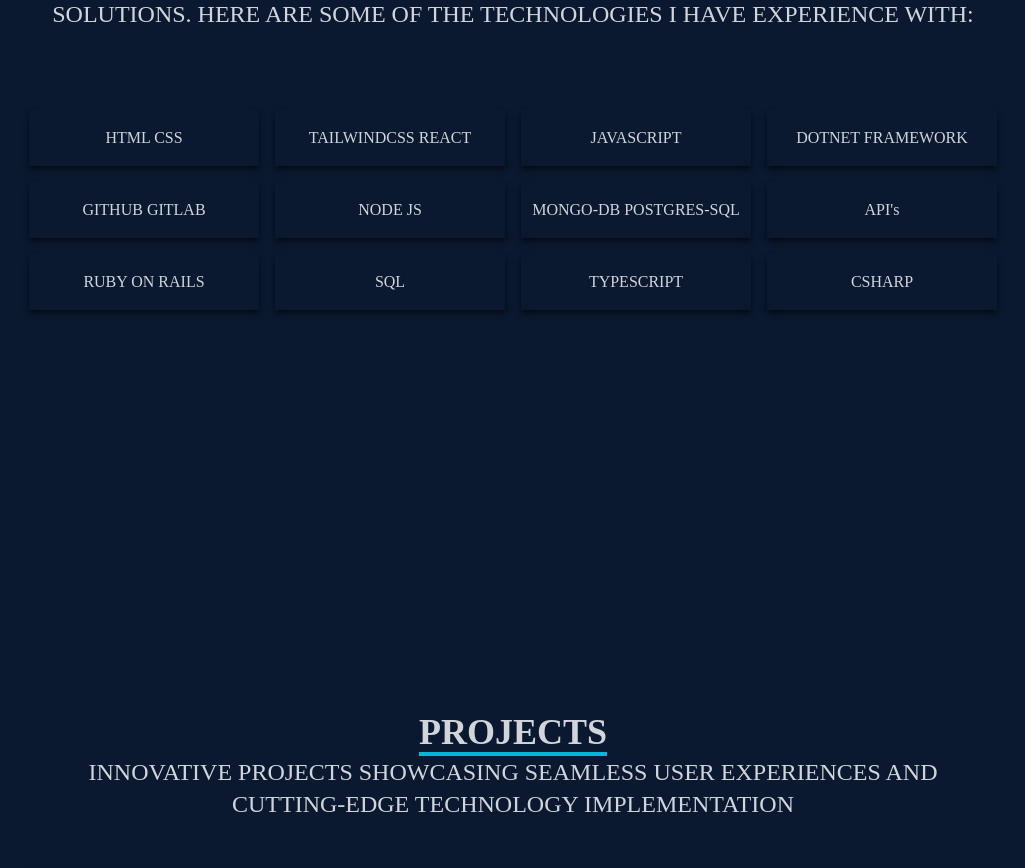
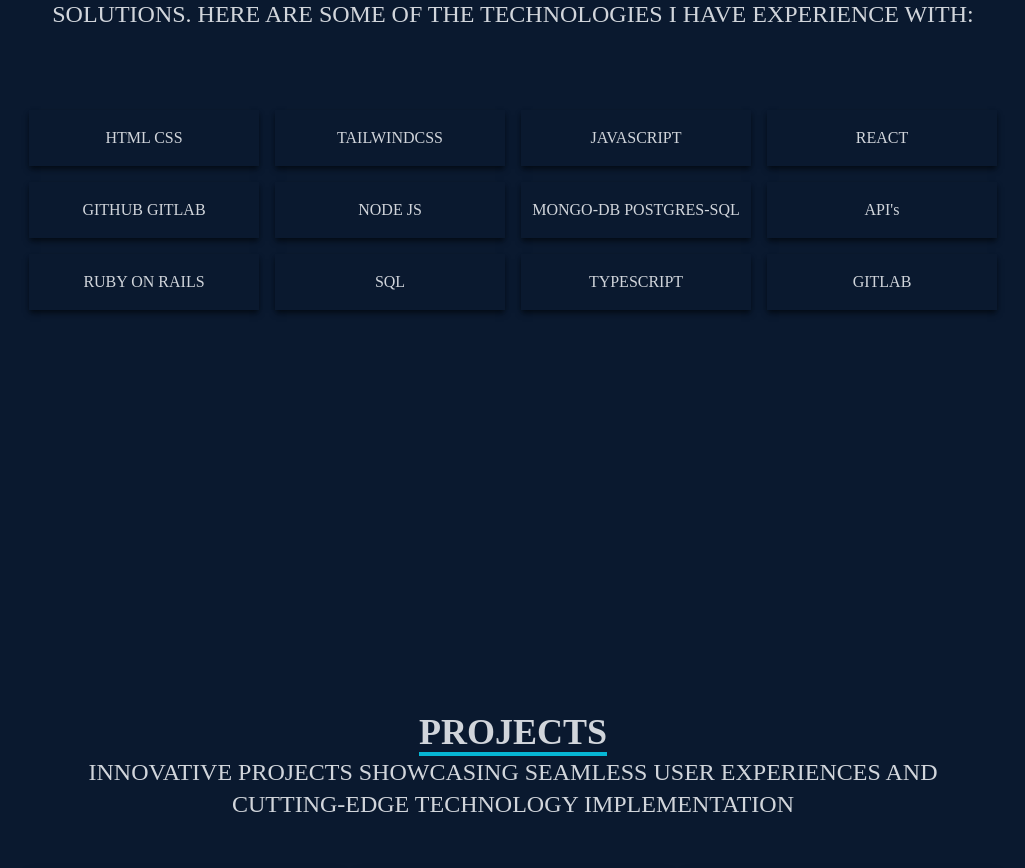
Before and after one commit to sabbatj/react-portfolio-js, a React (Create React App) app: page / in a window 1280 px wide. Shown: the part 1900-2768 px from the top of the page, without its empty margins (127-1152 px from the left). Built offline with nearby package versions, Linux system fonts and the light colour scheme.

Commit message:
Update skills.screen.tsx

```diff
--- a/src/screens/skills/skills.screen.tsx
+++ b/src/screens/skills/skills.screen.tsx
@@ -44,13 +44,13 @@
             <p className='my-4'>HTML CSS</p>
           </motion.div>
           <motion.div className='shadow-md shadow-[#040c16] hover:scale-110 duration-500' variants={skillVariants}>
-            <p className='my-4'>TAILWINDCSS REACT</p>
+            <p className='my-4'>TAILWINDCSS</p>
           </motion.div>
           <motion.div className='shadow-md shadow-[#040c16] hover:scale-110 duration-500' variants={skillVariants}>
             <p className='my-4'>JAVASCRIPT</p>
           </motion.div>
           <motion.div className='shadow-md shadow-[#040c16] hover:scale-110 duration-500' variants={skillVariants}>
-            <p className='my-4'>DOTNET FRAMEWORK </p>
+            <p className='my-4'>REACT</p>
           </motion.div>
           <motion.div className='shadow-md shadow-[#040c16] hover:scale-110 duration-500' variants={skillVariants}>
             <p className='my-4'>GITHUB GITLAB</p>
@@ -74,7 +74,7 @@
             <p className='my-4'>TYPESCRIPT</p>
           </motion.div>
           <motion.div className='shadow-md shadow-[#040c16] hover:scale-110 duration-500' variants={skillVariants}>
-            <p className='my-4'>CSHARP</p>
+            <p className='my-4'>GITLAB</p>
           </motion.div>
         </motion.div>
       </div>
```
